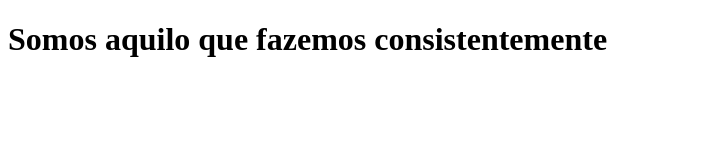
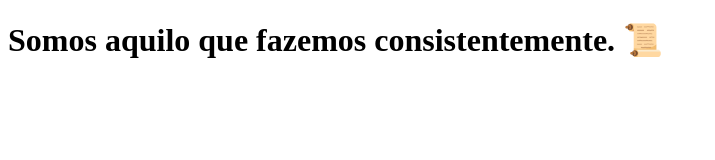
Before and after one commit to Mateusbezerra20/clone-tabnews, a Next.js app: page / in a window 1280 px wide. Shown: the top 160 px of the page, without its empty margins (0-715 px from the left). Built offline with nearby package versions, Linux system fonts and the light colour scheme.

Commit message:
Modifica a frase.

```diff
--- a/pages/index.js
+++ b/pages/index.js
@@ -1,5 +1,5 @@
 function Home() {
-    return <h1>Somos aquilo que fazemos consistentemente</h1>
+    return <h1>Somos aquilo que fazemos consistentemente. 📜</h1>
 };
 
 export default Home;
```
